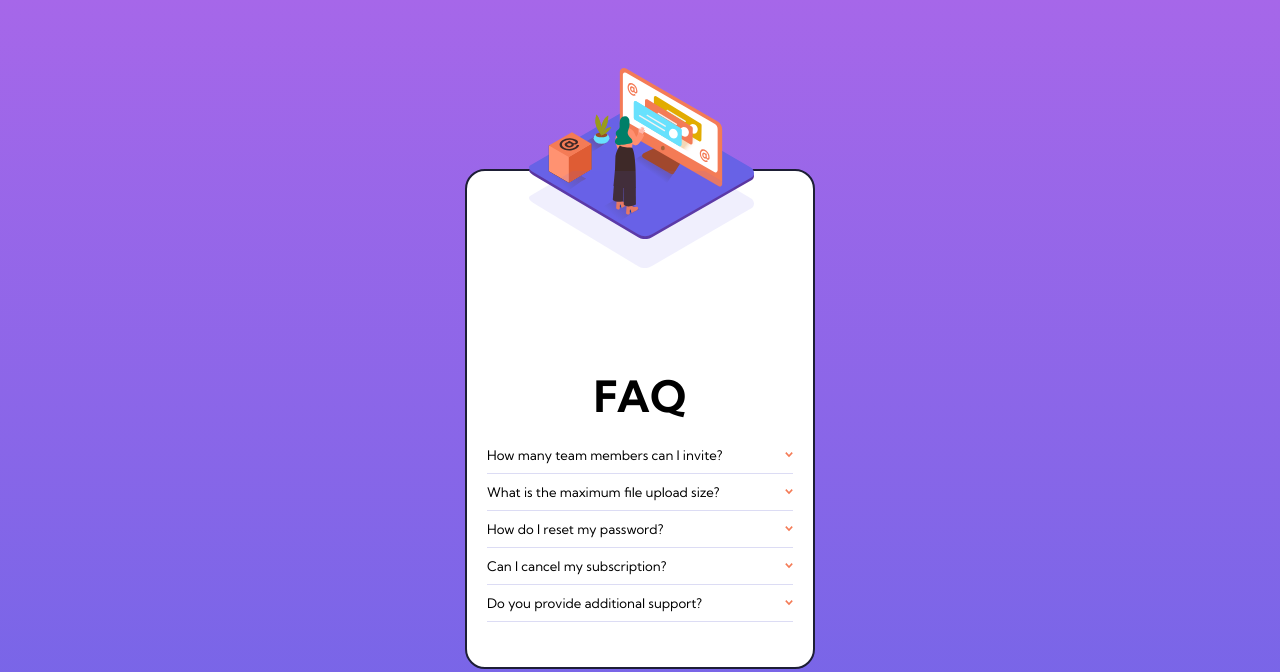
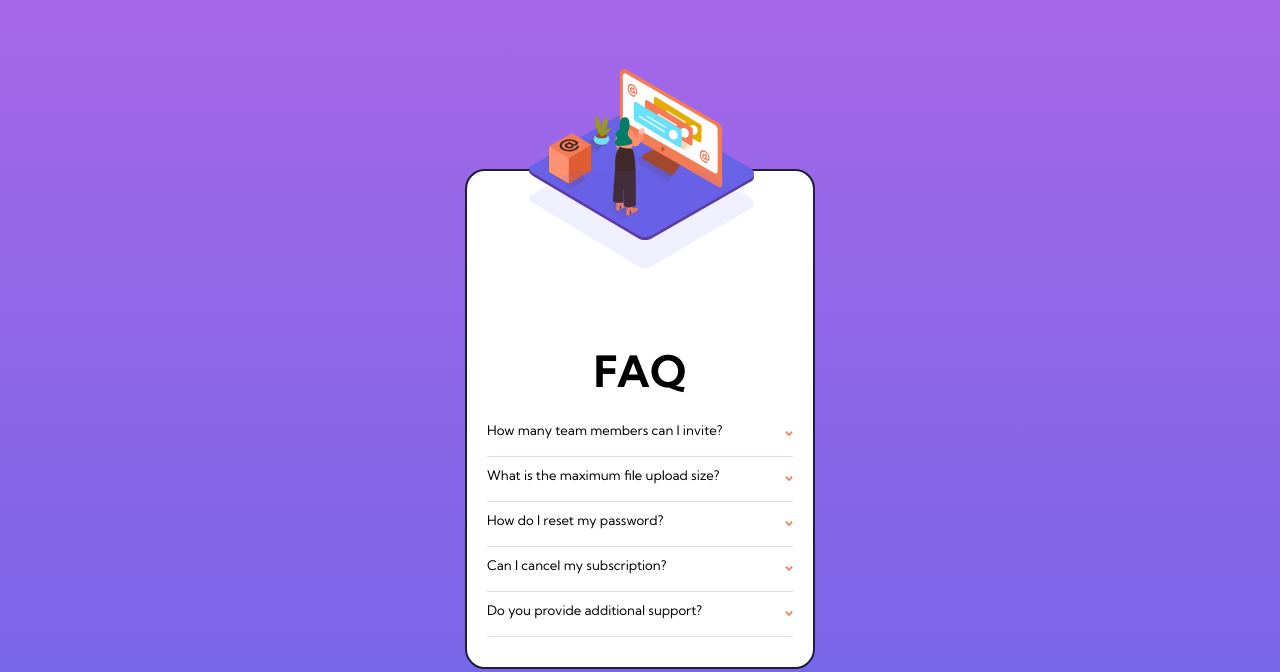
Before and after one commit to mkhernandez/faq-accordion-card, a plain HTML site: page index.html in a window 1280 px wide. Shown: the part 134-806 px from the top of the page. Drawn offline with Linux system fonts and the light colour scheme.

Commit message:
Minor adjustments to accordion and images position

```diff
--- a/styles.css
+++ b/styles.css
@@ -45,7 +45,7 @@ h2 {
 
 .img {
     position: relative;
-    height: 40%;
+    height: 35%;
 }
 
 .img .woman {
@@ -54,7 +54,7 @@ h2 {
     justify-content: center;
     align-items: flex-start;
     position: absolute;
-    top: -51.5%;
+    top: -58.5%;
     left: 11%;
     min-width: 225px;
 }
@@ -89,6 +89,7 @@ h2 {
     transition: background 0.2s;
     font-size: 1.1em;
     border-bottom: 0.05em solid var(--fog);
+    height: 45px;
 }
 
 .accordion-label:hover {
```
